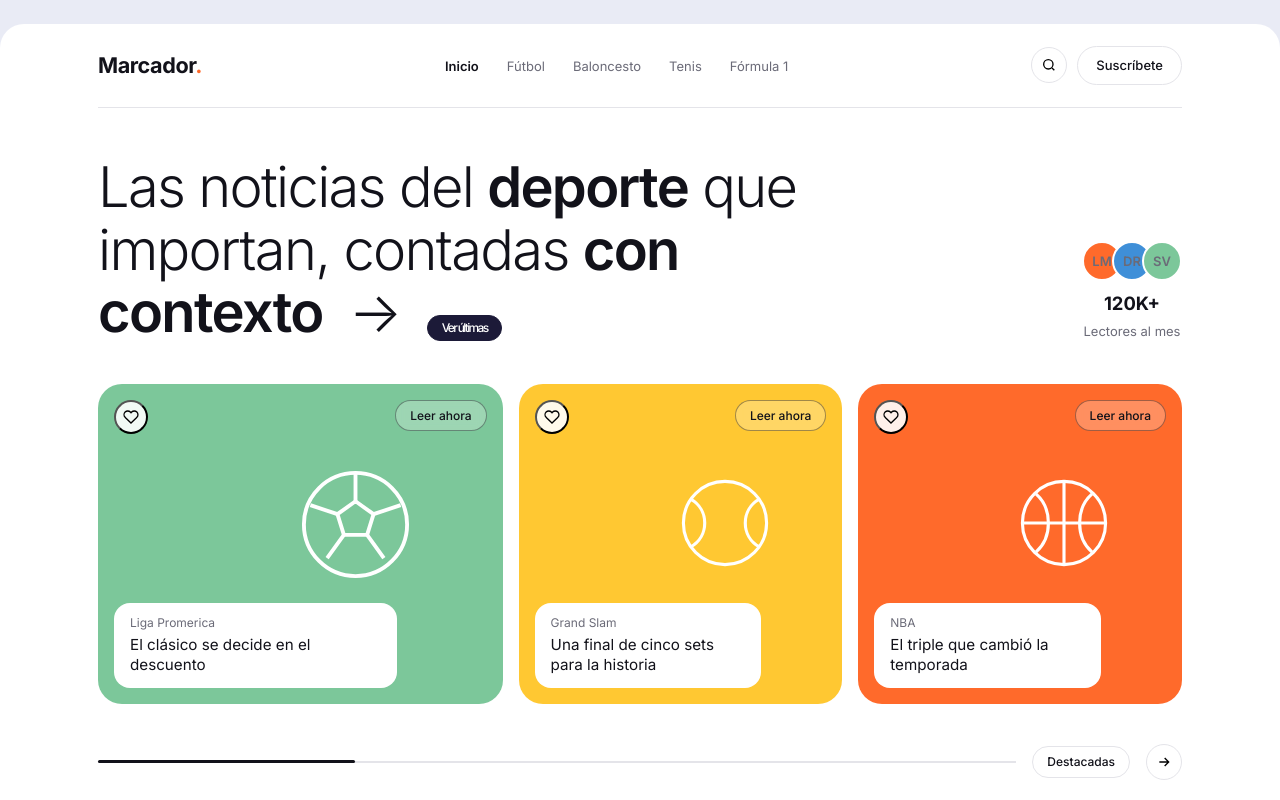
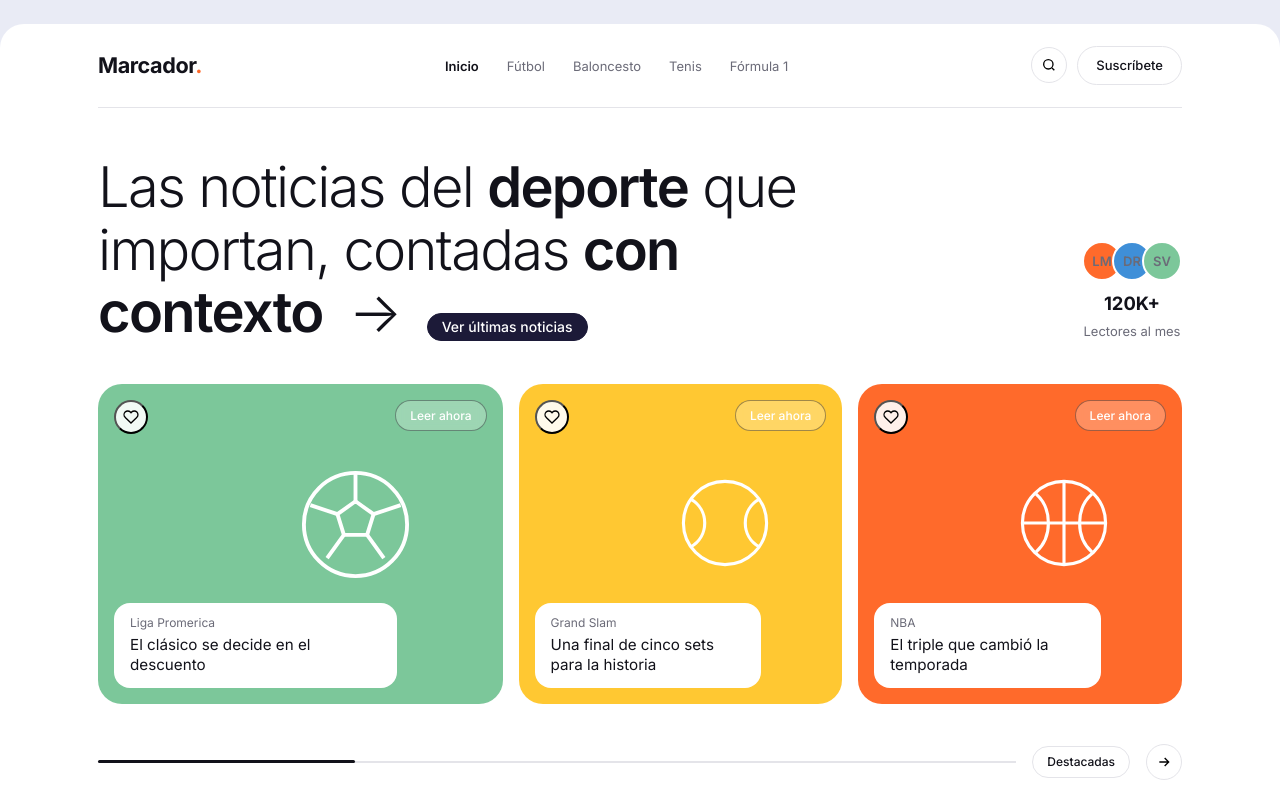
Before and after one commit to JonathanLara9/marcador, a plain HTML site: page index.html in a window 1280 px wide. Shown: the top 800 px of the page. Drawn offline with Linux system fonts and the light colour scheme.

Commit message:
Update hero and featured CTA styling
Figma-Prompt-ID: 30
Figma-Session-ID: a59fc294-7254-494f-ae87-cd747e64863e

```diff
--- a/css/styles.css
+++ b/css/styles.css
@@ -29,6 +29,7 @@
   --fs-h2: clamp(1.6rem, 3vw, 2.1rem);
   --fs-h3: 1.25rem;
   --fs-body: 1rem;
+  --fs-button: 0.875rem;
   --fs-small: 0.8125rem;
   --fs-xs: 0.75rem;
 
@@ -174,6 +175,7 @@ button { font: inherit; cursor: pointer; }
 }
 .hero__title strong { font-weight: 600; }
 .hero__title .arrow { display: inline-block; font-weight: 300; margin: 0 12px; }
+.hero__title .btn { font-size: var(--fs-button); letter-spacing: normal; }
 
 .readers { text-align: center; flex-shrink: 0; }
 .avatars { display: flex; justify-content: center; margin-bottom: 8px; }
@@ -239,7 +241,7 @@ button { font: inherit; cursor: pointer; }
 .feature-card__like svg { width: 16px; height: 16px; }
 
 .feature-card__cta { position: absolute; top: 16px; right: 16px; }
-.feature-card__cta .btn { background: rgba(255,255,255,.25); border-color: rgba(18,18,26,.4); backdrop-filter: blur(4px); }
+.feature-card__cta .btn { background: rgba(255,255,255,.25); border-color: rgba(18,18,26,.4); color: var(--color-surface); backdrop-filter: blur(4px); }
 
 .feature-card__caption {
   position: absolute; left: 16px; bottom: 16px;
--- a/index.html
+++ b/index.html
@@ -32,7 +32,7 @@
     </header>
 
     <section class="hero">
-      <h1 class="hero__title">Las noticias del <strong>deporte</strong> que importan, contadas <strong>con contexto</strong> <span class="arrow">→</span> <a href="#ultimas" class="btn btn--dark btn--sm">Ver últimas</a></h1>
+      <h1 class="hero__title">Las noticias del <strong>deporte</strong> que importan, contadas <strong>con contexto</strong> <span class="arrow">→</span> <a href="#ultimas" class="btn btn--dark btn--sm">Ver últimas noticias</a></h1>
       <div class="readers">
         <div class="avatars"><span class="avatar" style="background:#ff6a2b" >LM</span><span class="avatar" style="background:#3f8fd8" >DR</span><span class="avatar" style="background:#7cc79a" >SV</span></div>
         <strong>120K+</strong>
```
